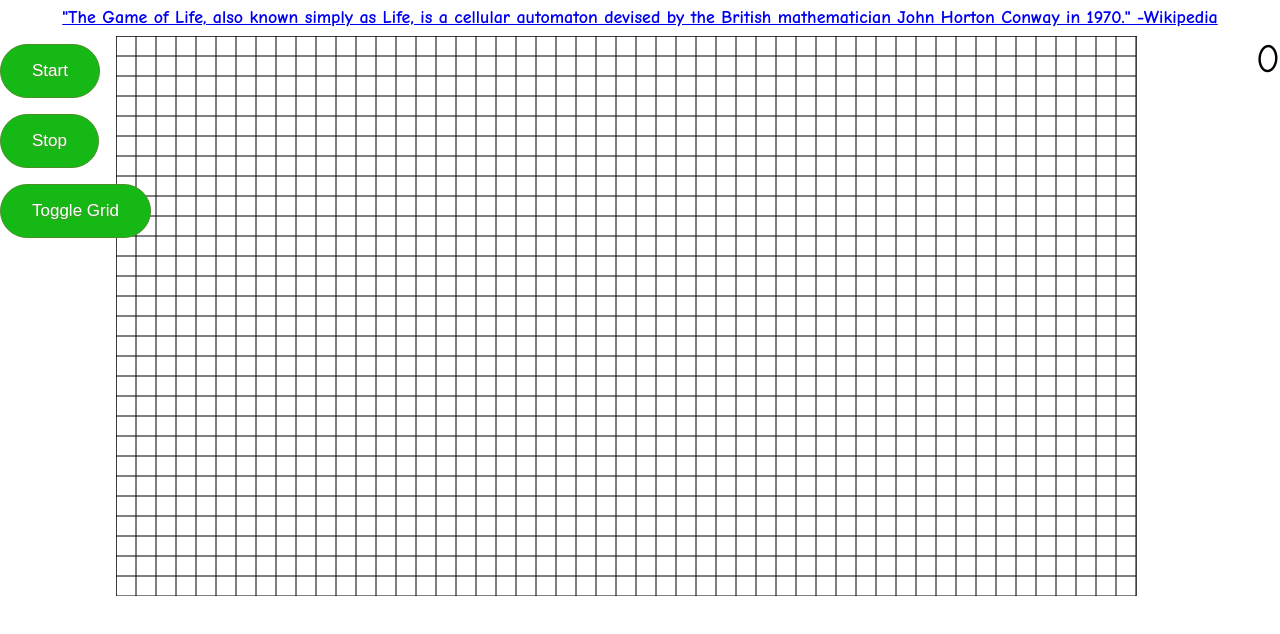
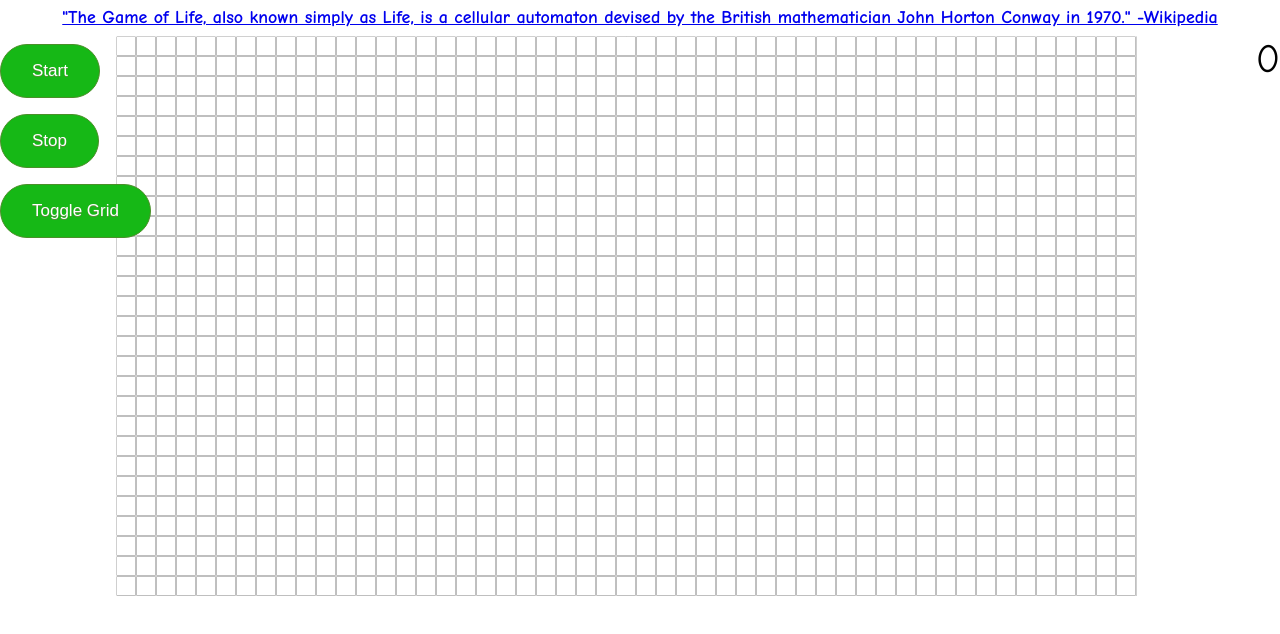
Before and after one commit to cthekoz/GameOfLife, a plain HTML site: page index.html in a window 1280 px wide. Both pictures are taken after a click on the button "Toggle Grid". Shown: the part 50-684 px from the top of the page. Drawn offline with Linux system fonts and the light colour scheme.

Commit message:
Grid toggle (crude, but working).

```diff
--- a/scripts/main.js
+++ b/scripts/main.js
@@ -1,11 +1,14 @@
 /* I'm putting in a header comment to check out GitHub integration. */
 /* 3-3-2017 - added wheel zoom. */
+
+"use strict";
 
 var canvasProperties;
 var gridProperties;
 var universe = [];
 var stop = false;
 var clipSave;
+var grid = true;
 
 var neighborOffsets = [
     [-1, 0],
@@ -19,7 +22,7 @@ var neighborOffsets = [
 ];
 
 function canvasPropertiesPrint(canvasProperties) {
-    "use strict";
+
     console.log("width: " + canvasProperties.width
                     + " " + "height: " + canvasProperties.height
                     );
@@ -27,7 +30,7 @@ function canvasPropertiesPrint(canvasProperties) {
 
 /* Resizes the canvas as percentages of window width and height.*/
 function resizeCanvasByWindowSize() {
-    "use strict";
+
 
     var canvas = document.getElementById("mycanvas");
     // Reducing size to make room for other elements, e.g., buttons. Not sure this is how it ought to be done.
@@ -46,20 +49,25 @@ function resizeCanvasByWindowSize() {
 
 /* Resizes the canvas by the cell size, assuming all cells are squares. */
 function resizeCanvasByCellSize(canvas, cellSize) {
-    "use strict";
+
 
     var cellSize = cellSize;
     var cellCounts = getCellCounts(canvas, cellSize);
+    var foreColor = 'black';
+    var backColor = 'white'
+
 
     return {
         xCells: cellCounts.xCells,
         yCells: cellCounts.yCells,
-        cellSize: cellSize
+        cellSize: cellSize,
+        foreColor: foreColor,
+        backColor: backColor
     }
 }
 
 function getCellCounts(canvas, cellSize) {
-    "use strict";
+
 
     var xCells = Math.floor(canvas.width / cellSize);
     var yCells = Math.floor(canvas.height / cellSize);
@@ -71,21 +79,21 @@ function getCellCounts(canvas, cellSize) {
 }
 
 function onLoad() {
-    "use strict";
+
 
     var canvas = document.getElementById("mycanvas");
     canvasProperties = resizeCanvasByWindowSize(canvas);
     var cellSize = 20;
     gridProperties = resizeCanvasByCellSize(canvas, cellSize);
-
-    drawGridCanvas('black', canvasProperties, gridProperties);
+    gridProperties.grid = true;
+    drawGridCanvas(canvasProperties, gridProperties);
 
     var totalcells = document.getElementById("totalcells");
     totalcells.textContent  = universe.length;
 }
 
 function onResize() {
-    "use strict";
+
 
     canvasProperties = resizeCanvasByWindowSize();
 
@@ -94,24 +102,32 @@ function onResize() {
     var cellSize = gridProperties.cellSize;
     gridProperties = resizeCanvasByCellSize(canvas, cellSize);
 
-    drawGridCanvas('black', canvasProperties, gridProperties);
+    drawGridCanvas(canvasProperties, gridProperties);
 
     var totalcells = document.getElementById("totalcells");
     totalcells.textContent  = universe.length;
 }
 
 function drawFillCanvas(canvas, color, canvasProperties) {
-    "use strict";
+
     var context = canvasProperties.canvas.getContext("2d");
     context.rect(0, 0, canvas.width, canvas.height);
     context.fillStyle = color;
     context.fill();
 }
 
-function drawGridCanvas(color, canvasProperties, gridProperties) {
-    "use strict";
+function drawGridCanvas(canvasProperties, gridProperties) {
 
-    var context = canvasProperties.canvas.getContext("2d");
+    var color;
+
+    if (grid) {
+        color = gridProperties.foreColor;
+    }
+    else {
+        color = gridProperties.backColor;
+    }
+
+    var context = canvasProperties.context;
     var cellSize = gridProperties.cellSize;
     var xCells = gridProperties.xCells;
     var yCells = gridProperties.yCells;
@@ -137,7 +153,7 @@ function drawGridCanvas(color, canvasProperties, gridProperties) {
 }
 
 function drawRectangle(canvasProperties, x, y, width, height, color) {
-    "use strict";
+
     var context = canvasProperties.canvas.getContext("2d");
 
     context.beginPath();
@@ -147,7 +163,7 @@ function drawRectangle(canvasProperties, x, y, width, height, color) {
 }
 
 function drawUniverse(universe, canvasProperties, gridProperties, color) {
-    "use strict";
+
 
     var context = canvasProperties.canvas.getContext("2d");
     var cellSize = gridProperties.cellSize;
@@ -172,7 +188,7 @@ function drawUniverse(universe, canvasProperties, gridProperties, color) {
 
 // Random number function that generates a whole number between 0 and range
 function randomNumber(range) {
-    "use strict";
+
     if (typeof range === "number") {
         return Math.round(Math.random() * range);
     }
@@ -180,15 +196,15 @@ function randomNumber(range) {
 
 // Clear the canvas.
 function drawClearUniverse(canvasProperties, gridProperties) {
-    "use strict";
+
     // Why is canvas.style.backgroundColor = 'black'?
     var context = canvasProperties.canvas.getContext("2d");
     context.clearRect(0, 0, canvasProperties.width, canvasProperties.height);
-    drawGridCanvas('black', canvasProperties, gridProperties);
+    drawGridCanvas(canvasProperties, gridProperties);
 }
 
 function buttonStartClick() {
-    "use strict";
+
 
     stop = false;
     drawClearUniverse(canvasProperties, gridProperties);
@@ -198,8 +214,13 @@ function buttonStartClick() {
 }
 
 function buttonStopClick() {
-    "use strict";
+
     stop = true;
+}
+
+function buttonToggleGridClick() {
+    grid = !grid;
+    drawGridCanvas(canvasProperties, gridProperties);
 }
 
 function canvasWheel(wheelEvent) {
@@ -211,11 +232,11 @@ function canvasWheel(wheelEvent) {
     }
 
     drawClearUniverse(canvasProperties, gridProperties);
-    drawGridCanvas('black', canvasProperties, gridProperties);
+    drawGridCanvas(canvasProperties, gridProperties);
 }
 
 function createUniverse(gridProperties) {
-    "use strict";
+
     var totalCellCount = gridProperties.yCells * gridProperties.xCells;
     var oneTenth = Math.floor(totalCellCount / 10);
 
@@ -252,7 +273,7 @@ function cellExistsNot(cellArray, cell)
 }
 
 function addToArrayIfNotAlreadyThere(cellArray, cell) {
-    "use strict";
+
     if (!cellExists(cellArray, cell))
     {
         cellArray[cellArray.length] = cell;
@@ -260,7 +281,7 @@ function addToArrayIfNotAlreadyThere(cellArray, cell) {
 }
 
 function getNeighbors(universe, cell, neighborPredicate) {
-    "use strict";
+
     var neighbors = [];
 
     neighborOffsets.forEach(function (neighborOffset) {
@@ -274,19 +295,19 @@ function getNeighbors(universe, cell, neighborPredicate) {
 }
 
 function getLiveNeighbors(universe, cell) {
-    "use strict";
+
     var liveNeighbors = getNeighbors(universe, cell, cellExists);
     return liveNeighbors;
 }
 
 function getDeadNeighbors(universe, cell) {
-    "use strict";
+
     var deadNeighbors = getNeighbors(universe, cell, cellExistsNot);
     return deadNeighbors;
 }
 
 function doNextGeneration(universe) {
-    "use strict";
+
 
     var deadCells = [];
     var liveCells = [];
@@ -329,7 +350,7 @@ function setTotalCellCountColor(previous, current)
 }
 
 function playGame() {
-    "use strict";
+
     var universeLength = universe.length;
     universe = doNextGeneration(universe);
     setTotalCellCountColor(universeLength, universe.length);
```
Also changed, not shown: index.html (line endings or trailing spaces).
